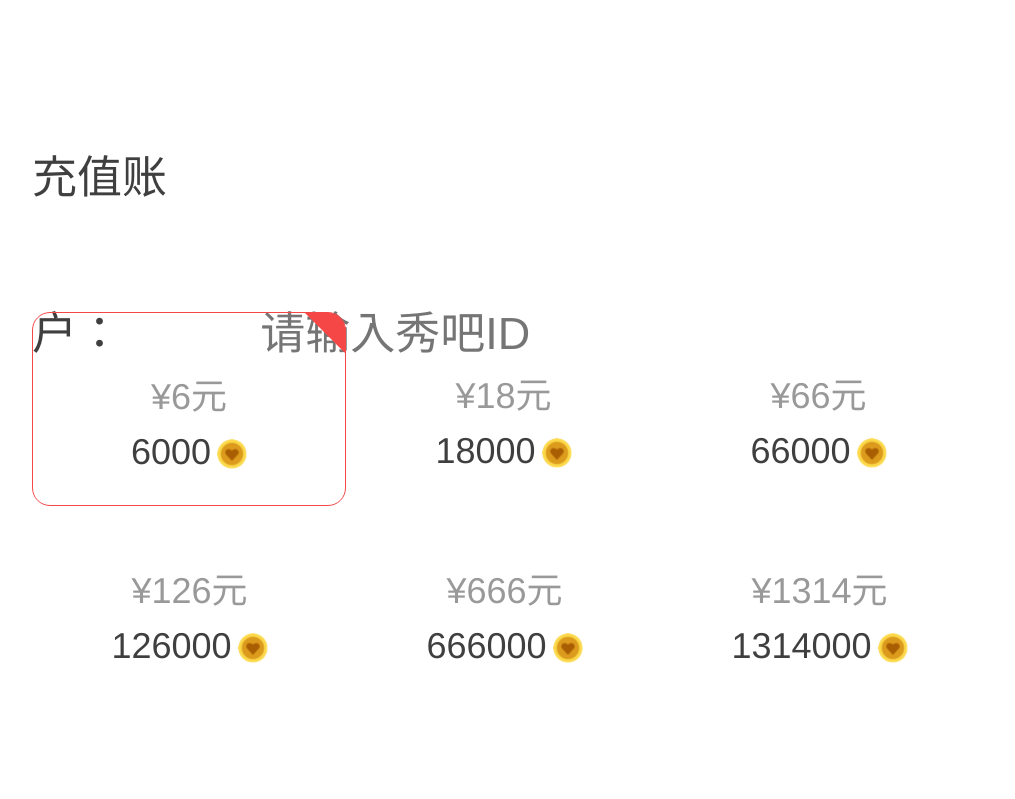
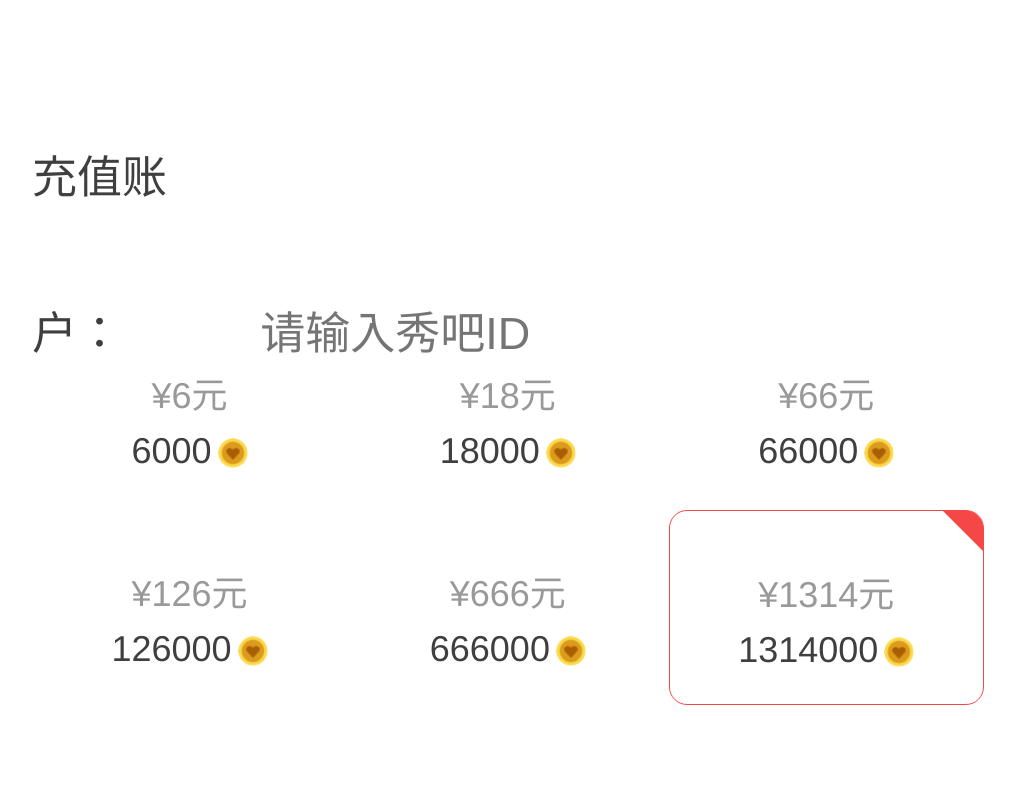
Before and after one commit to winner-shiyi/work-xiuba, a website: page xiu8/html/qiandao.html in a window 1280 px wide. Shown: the top 799 px of the page, without its empty margins (108-1123 px from the left). Drawn offline with Linux system fonts and the light colour scheme.

Commit message:
提交工作

```diff
--- a/xiu8/html/签到.html
+++ b/xiu8/html/qiandao.html
@@ -19,10 +19,9 @@
 		</div>
 		<div class="re-list">
 			<ul>
-				<li class="select">
+				<li>
 					<p class="money">¥6元</p>
 					<p class="unit">6000<span class="re-icon"></span></p>
-					<span class="corner"></span>
 				</li>
 				<li>
 					<p class="money">¥18元</p>
@@ -40,7 +39,7 @@
 					<p class="money">¥666元</p>
 					<p class="unit">666000<span class="re-icon"></span></p>
 				</li>
-				<li>
+				<li class="select">
 					<p class="money">¥1314元</p>
 					<p class="unit">1314000<span class="re-icon"></span></p>
 				</li>
@@ -53,5 +52,14 @@
 		</div>
 		<a href="javascript:void(0);" class="btn">微信支付</a>
 	</div>
+	<script>
+		/*var aa=function(){
+		alert("11");
+		}
+		function aa(){
+		alert("22");
+		}
+		aa();*/
+	</script>
 </body>
 </html>
--- a/xiu8/src/sign.scss
+++ b/xiu8/src/sign.scss
@@ -47,7 +47,7 @@ body,.wrap{
 		margin:0 auto;
 		overflow:hidden;
 		li{
-			float:left;
+			display:inline-block;
 			position:relative;
 			width:px2rem(315);
 			height:px2rem(195);
@@ -55,12 +55,13 @@ body,.wrap{
 			overflow:hidden;
 		}
 		.select{
-			width:px2rem(312);
-			height:px2rem(192);
+			width:px2rem(313);
+			height:px2rem(193);
 			border:px2rem(1) solid #F64747;
 			border-radius:px2rem(18);
 		}
-		.corner{
+		.select::after{
+			content:"";
 			position:absolute;
 			top:0;
 			right:0;
```
Also changed, not shown: xiu8/dist/sign.css.
